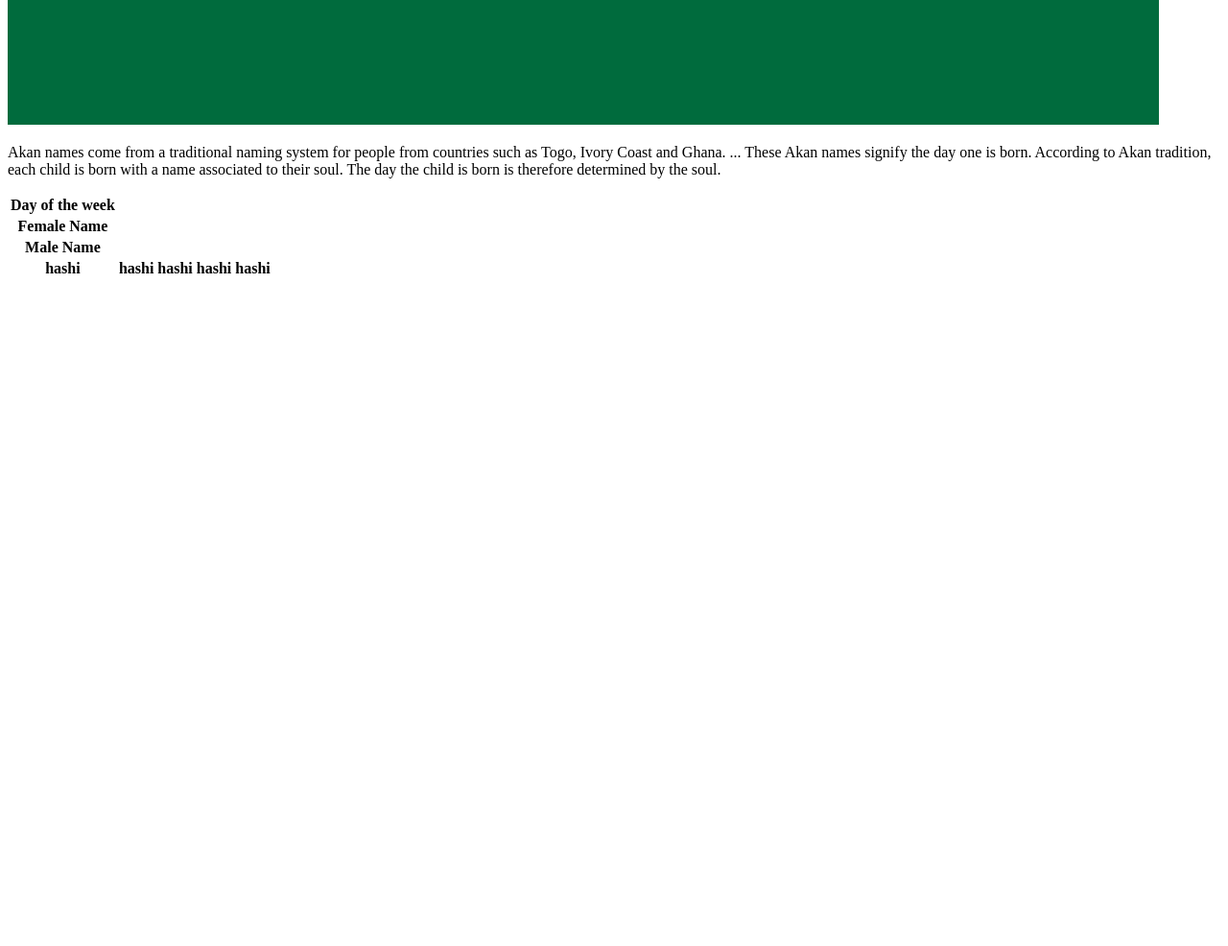
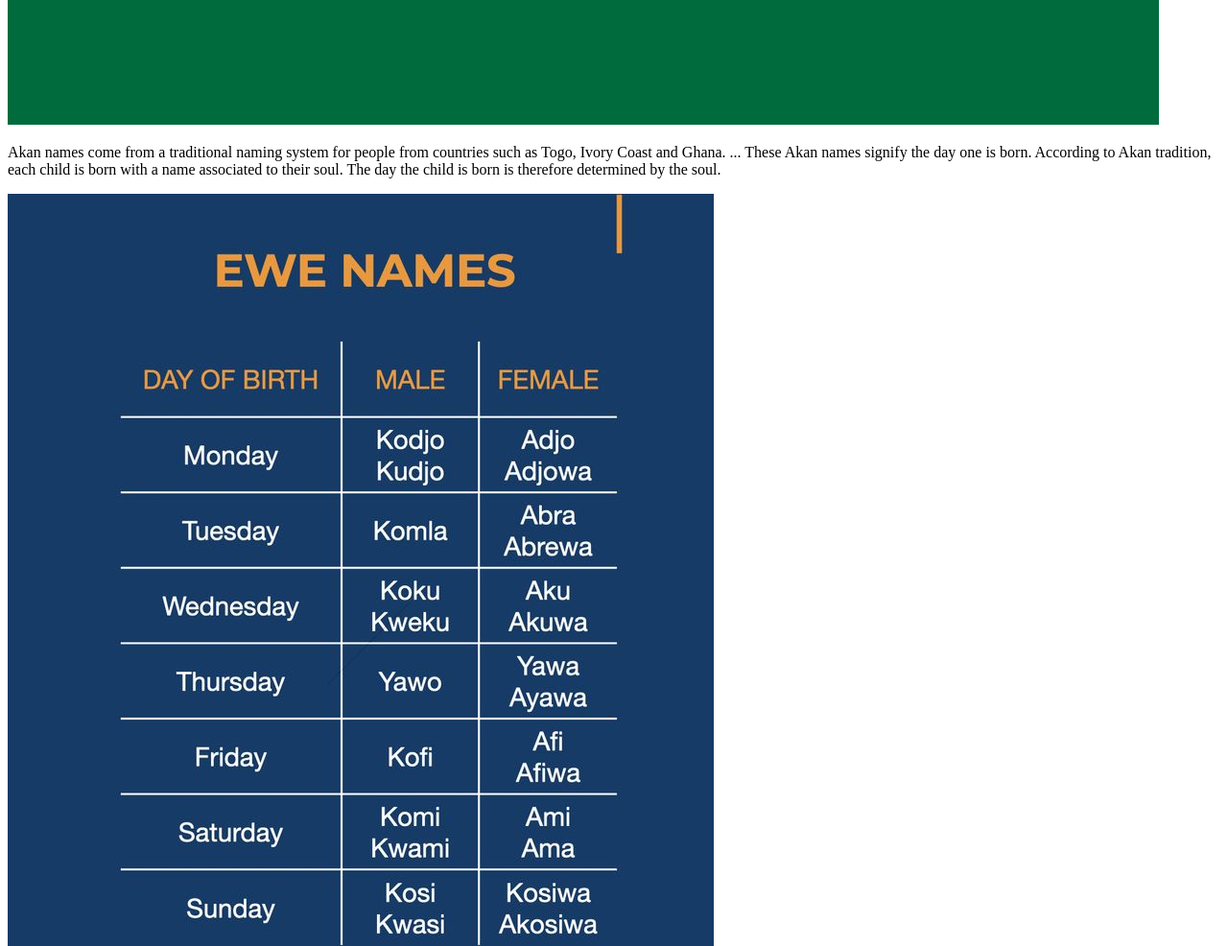
Before and after one commit to AbdiqafarHashi1/AkanName, a plain HTML site: page Index.html in a window 1280 px wide. Shown: the part 750-1736 px from the top of the page at 96% size. Before the commit the page ends 1050 px from the top, so only its background shows below. Drawn offline with Linux system fonts and the light colour scheme.

Commit message:
deleted table

```diff
--- a/Index.html
+++ b/Index.html
@@ -14,26 +14,7 @@
           to Akan tradition, each child is born with a name associated to their soul.
            The day the child is born is therefore determined by the soul.</p>
 
-           <table>
-            <thead>
-                <tr>
-                    <th>Day of the week</th>
-                </tr>
-                <tr>
-                    <th>Female Name</th>
-                </tr>
-                <tr>
-                    <th>Male Name</th>
-                </tr>
-            </thead>
-            <tbody>
-                <tr>
-                    <th>hashi</th>
-                    <th>hashi</th>
-                    <th>hashi</th>
-                    <th>hashi</th>
-                    <th>hashi</th>
-                </tr>
+    <img src="CSS/AkaNameimg.jpg" alt="">
             </tbody>
         </table>
 </body>
```
